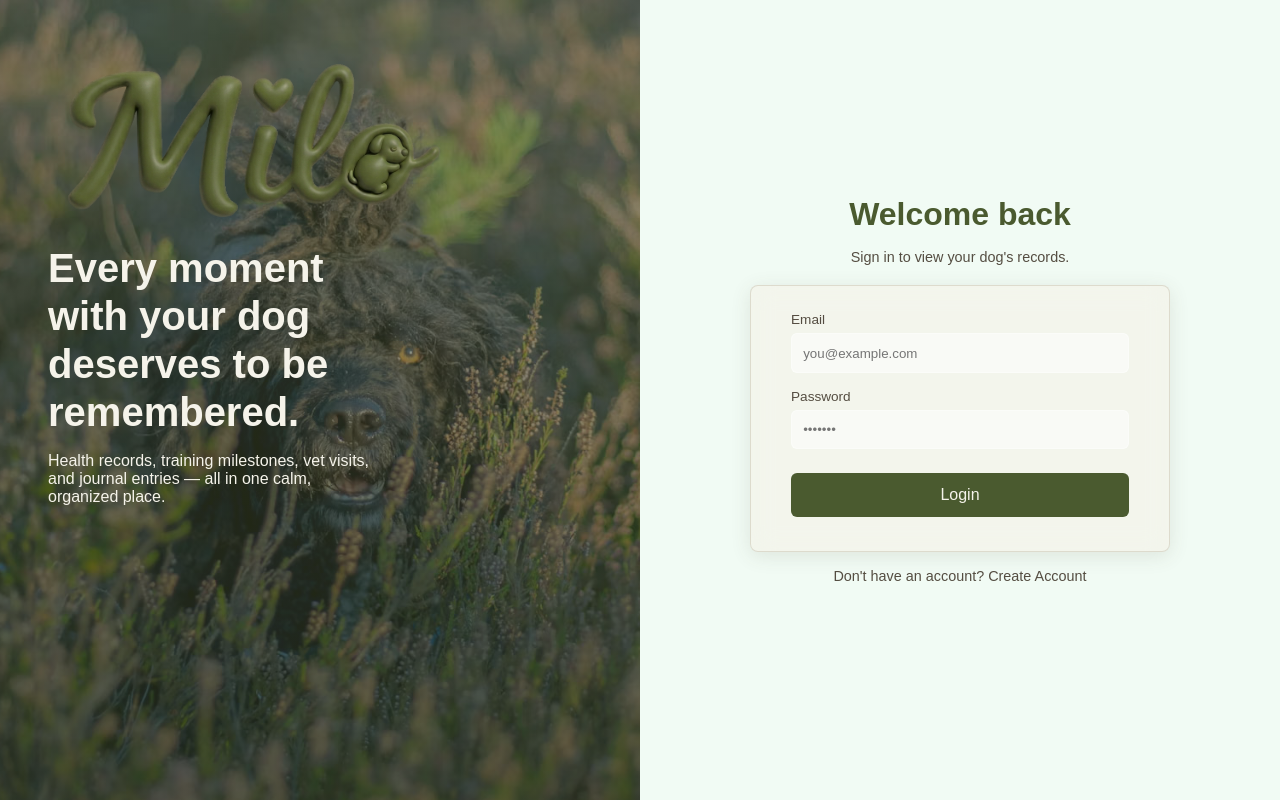
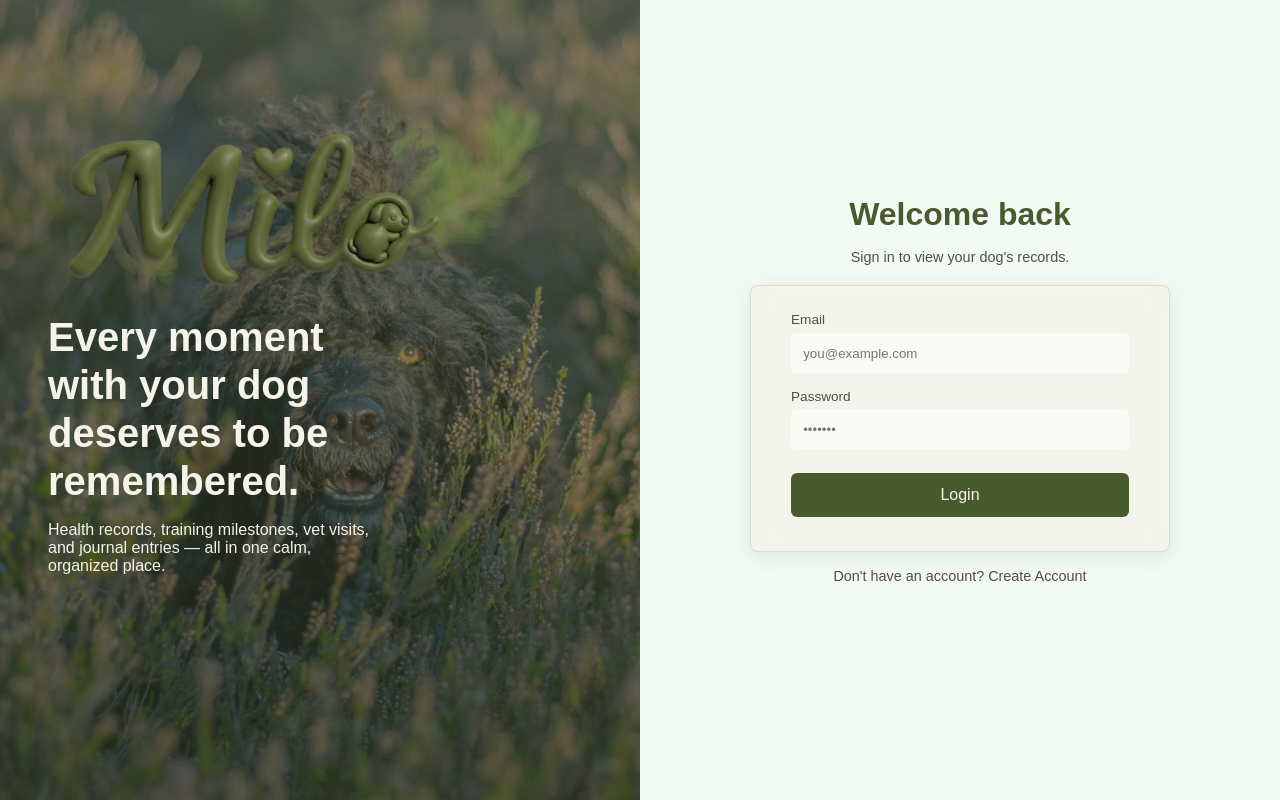
Before and after one commit to ddiaaaaanna/milo, a React (Vite) app in the folder client/: page /login in a window 1280 px wide. Built offline with nearby package versions, Linux system fonts and the light colour scheme.

Commit message:
center auth page content

```diff
--- a/client/src/pages/DogProfile/DogProfile.css
+++ b/client/src/pages/DogProfile/DogProfile.css
@@ -31,7 +31,7 @@
   border: none;
 }
 
-.text-part {
+.dog-info > .text-part {
   flex: 1;
 }
 
--- a/client/src/styles/AuthStyles.css
+++ b/client/src/styles/AuthStyles.css
@@ -45,6 +45,7 @@
 
 .text-part {
   width: 60%;
+  margin-bottom: 20%;
 }
 
 .auth-right {
```
